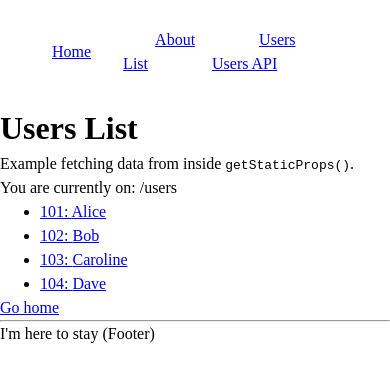
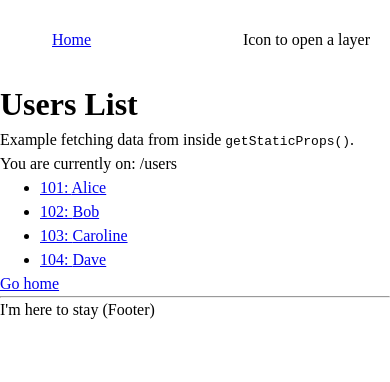
Before and after one commit to fkresler/fabidev-portfolio, a Next.js app: page /users in a window 390 px wide. Shown: the top 382 px of the page. Built offline with nearby package versions, Linux system fonts and the light colour scheme.

Commit message:
feat: add basic responsiveness to header

```diff
--- a/components/Layout.module.scss
+++ b/components/Layout.module.scss
@@ -7,6 +7,26 @@
     align-items: center;
     justify-content: space-between;
 
+    .nav_large {
+      display: none;
+
+      @media only screen and (min-width: 600px) {
+        display: block;
+      }
+    }
+
+    .nav_small {
+      display: block;
+
+      @media only screen and (min-width: 600px) {
+        display: none;
+      }
+    }
+
+    .nav_small_popup {
+      display: none;
+    }
+
     a {
       padding: 0 1rem;
     }
--- a/components/Layout.tsx
+++ b/components/Layout.tsx
@@ -22,7 +22,7 @@ const Layout = ({ children, title = 'This is the default title' }: Props) => (
             <a>Home</a>
           </Link>
         </div>
-        <div>
+        <div className={styles.nav_large}>
           <Link href="/about">
             <a>About</a>
           </Link>
@@ -32,6 +32,12 @@ const Layout = ({ children, title = 'This is the default title' }: Props) => (
           <Link href="/api/users">
             <a>Users API</a>
           </Link>
+        </div>
+        <div className={styles.nav_small}>
+          Icon to open a layer
+        </div>
+        <div className={styles.nav_small_popup}>
+          Layered navigation markup
         </div>
       </nav>
     </header>
```
